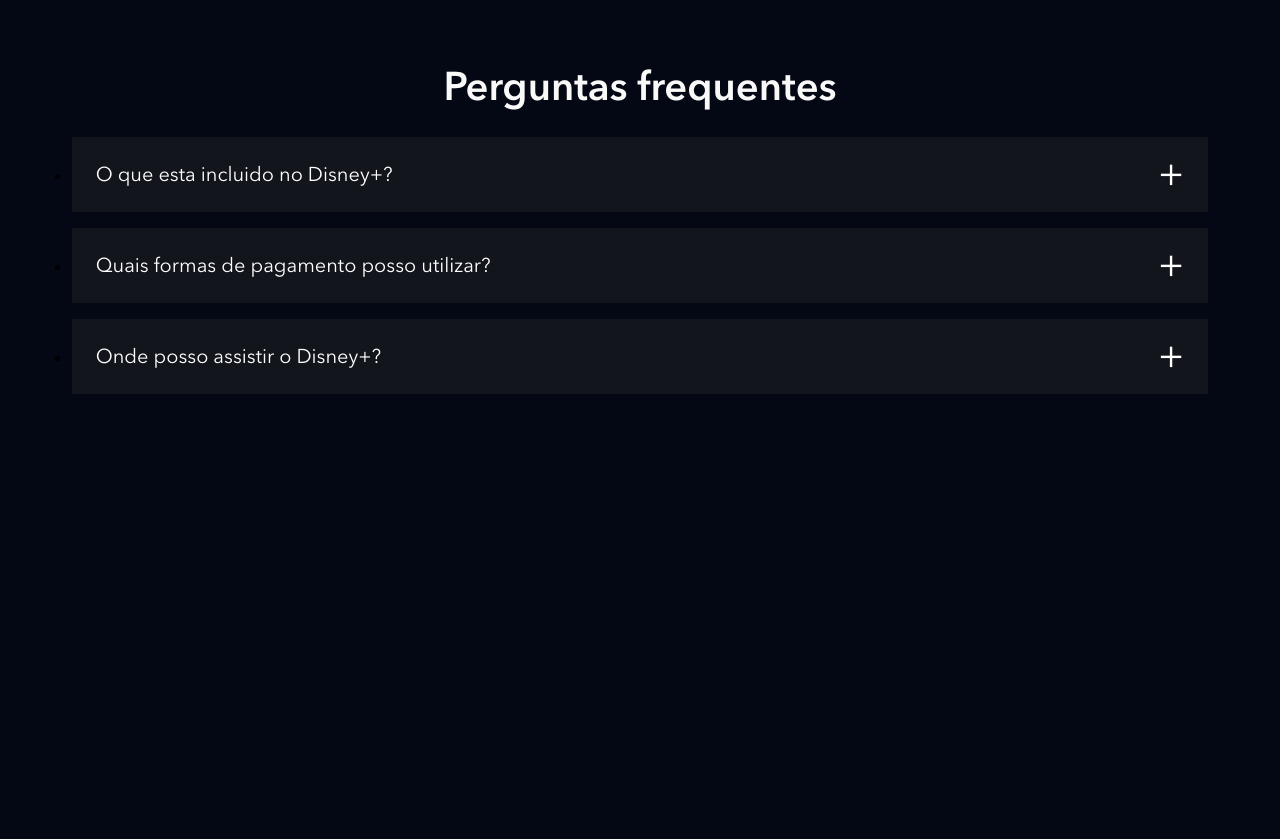
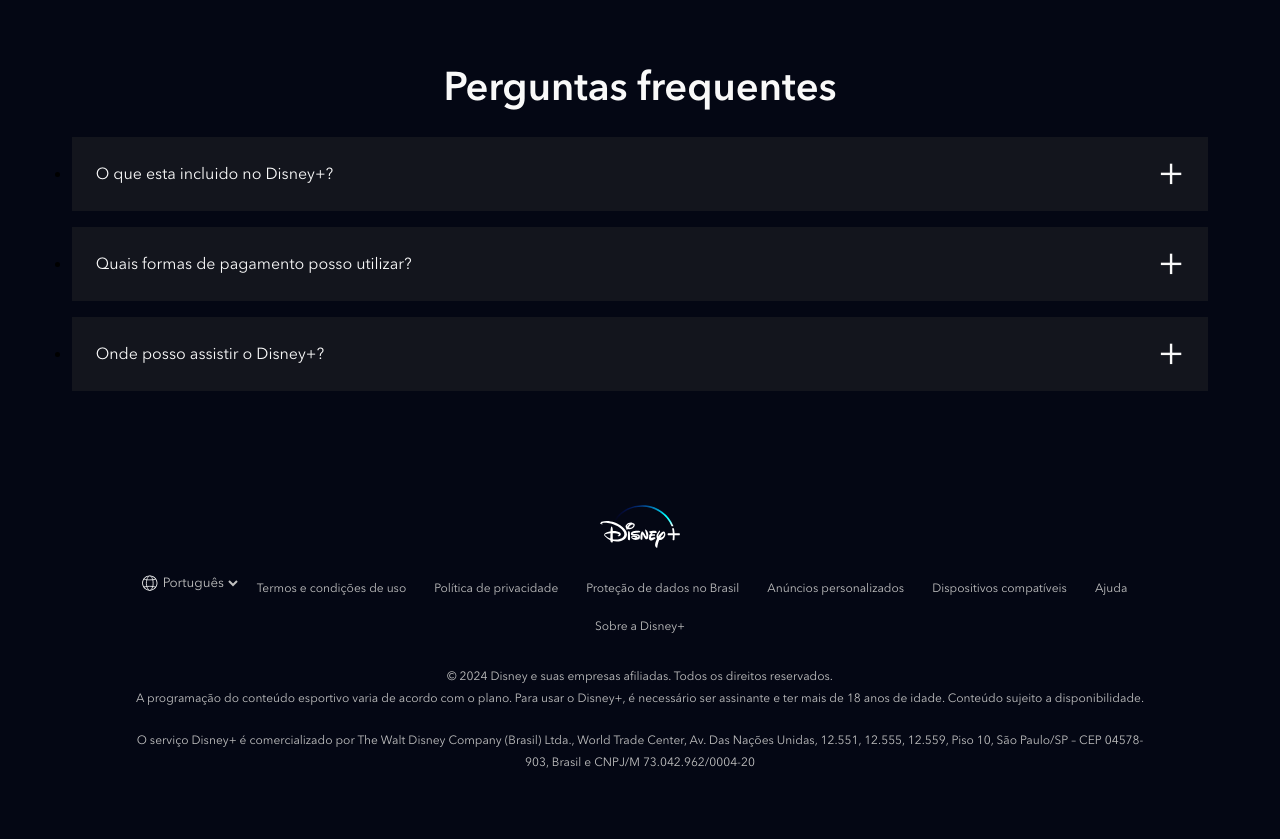
Before and after one commit to davidsaymon/disneyPlus, a website: page index.html in a window 1280 px wide. Shown: the part 4420-5259 px from the top of the page. Before the commit the page ends 4902 px from the top, so only its background shows below. Drawn offline with nearby package versions, Linux system fonts and the light colour scheme; files that its build step writes are made by us from their sources; files whose address does not match are found by name.

Commit message:
finalizaçao do rodapé

```diff
--- a/index.html
+++ b/index.html
@@ -284,7 +284,7 @@
         </h2>
         <ul class="faq__questions">
             <li class="faq__questions__item">
-                <div class="faq__questions__item__question" data-faq-question>
+                <div class="faq__questions__item__question faq text--secondary" data-faq-question>
                     O que esta incluido no Disney+?
                 </div> <!--faq__questions__item__question- O que esta incluido-->
                 <div class="faq__questions__item__answer text--big">
@@ -297,7 +297,7 @@
             </li>
 
             <li class="faq__questions__item">
-                <div class="faq__questions__item__question" data-faq-question>
+                <div class="faq__questions__item__question text--secondary" data-faq-question>
                     Quais formas de pagamento posso utilizar?
                 </div> <!--faq__questions__item__question Pagamento-->
                 <div class="faq__questions__item__answer text--big">
@@ -306,7 +306,7 @@
             </li>
 
             <li class="faq__questions__item" data-faq-question>
-                <div class="faq__questions__item__question">
+                <div class="faq__questions__item__question text--secondary">
                     Onde posso assistir o Disney+?
                 </div> <!--faq__questions__item__question onde assistir-->
                 <div class="faq__questions__item__answer text--big">
@@ -315,6 +315,53 @@
             </li>
         </ul>
     </section>
+
+
+    <footer class="footer">
+        <div class="footer__container">
+            <img class="footer__logo" src="/dist/images/disneyplus.svg" alt="Disney+">
+            <ul class="footer_links">
+                <li class="footer__links__item">
+                    <div class="idioma">
+                        <img src="/dist/images/icones/globe.svg" alt="globo">
+                    <select>
+                        <option>English</option>
+                        <option selected>Português</option>
+                    </select>
+                    </div> <!--Language-selector-->
+                </li>
+                <li class="footer__links__item">
+                    <a class="text--small" href="#">Termos e condições de uso</a>
+                </li> <!--termo e condições de uso-->
+                <li class="footer__links__item">
+                    <a class="text--small" href="#">Política de privacidade</a>
+                </li>
+                <li class="footer__links__item">
+                    <a class="text--small" href="#">Proteção de dados no Brasil</a>
+                </li>
+                <li class="footer__links__item">
+                    <a class="text--small" href="#">Anúncios personalizados</a>
+                </li>
+                <li class="footer__links__item">
+                    <a class="text--small" href="#">Dispositivos compatíveis</a>
+                </li>
+                <li class="footer__links__item">
+                    <a class="text--small" href="#">Ajuda</a>
+                </li>
+                <li class="footer__links__item">
+                    <a class="text--small" href="#">Sobre a Disney+</a>
+                </li>
+            </ul>
+            <p class="text--small">
+                © 2024 Disney e suas empresas afiliadas. Todos os direitos reservados. <br>
+                A programação do conteúdo esportivo varia de acordo com o plano. Para usar o Disney+, é necessário ser assinante e ter mais de 18 anos de idade. Conteúdo sujeito a disponibilidade.
+            </p>
+            <p class="text--small">
+                O serviço Disney+ é comercializado por The Walt Disney Company (Brasil) Ltda., World Trade Center, Av. Das Nações Unidas, 12.551, 12.555, 12.559, Piso 10, São Paulo/SP – CEP 04578-903, Brasil e CNPJ/M 73.042.962/0004-20
+            </p>
+        </div> <!--footer-->
+    </footer>
+
     <script src="/src/main.js"></script>
 </body>
 </html>
--- /dev/null
+++ b/src/styles/_footer.scss
@@ -0,0 +1,74 @@
+@use 'variaveis';
+
+.footer {
+    padding: 26px 8px;
+    &__container {
+        max-width: 1024px;
+        width: 100%;
+        margin: 0 auto;
+        text-align: center;
+        padding-bottom: 20px;
+    }
+
+    &__logo {
+        width: 80px;
+        margin: 0 auto 10px;
+    }
+
+    &__links
+    {
+        margin-bottom: 20px;
+        display: flex;
+        align-items: center;
+        flex-wrap: wrap;
+        justify-content: center;
+
+        &__item {
+            display: inline-flex;
+
+            align-items: center; /*extra*/
+            justify-content: center; /*extra*/
+            list-style: none; /*extra*/
+
+
+            a {
+                text-decoration: none;
+                padding: 8px 12px;
+                display: inline;
+
+                &:hover {
+                    color: variaveis.$corTextoSecundario;
+                }
+            }
+        }
+    }
+
+    p {
+        margin:20px 0 20px;
+    }
+}
+
+.idioma {
+    display: flex;
+    align-items: center;
+    justify-content: center; /*extra*/
+    img {
+        height: 18px;
+        width: 18px;
+    }
+
+    select {
+        background-color: transparent;
+        border: none;
+        color: variaveis.$corTextoPrincipal;
+        height: 38px;
+
+        &:hover {
+            color: variaveis.$corTextoSecundario;
+        }
+
+        option {
+            color: variaveis.$corDeFundo;
+        }
+    }
+}
--- a/src/styles/main.scss
+++ b/src/styles/main.scss
@@ -4,6 +4,7 @@
 @use 'plans';
 @use 'available-devices';
 @use 'faq';
+@use 'footer';
 
 
 @font-face {
@@ -39,9 +40,16 @@
     color: variaveis.$corTextoPrincipal;
 }
 
+
 @mixin title($fontSize: 40px) {
     @include text($fontSize);
     color:variaveis.$corTextoSecundario;
+}
+
+@mixin text-secondary($fontSize: 16px) {
+    font-size: $fontSize;
+    line-height: $fontSize + 10px;
+    color: variaveis.$corTextoSecundario;
 }
 
 .text--big {
@@ -54,6 +62,10 @@
 
 .text--small {
     @include text(12px);
+}
+
+.text--secondary {
+    @include text-secondary;
 }
 
 .link-text {
@@ -73,6 +85,8 @@
 .title--small {
     @include title(28px);
 }
+
+
 
 .button {
     display: block;
```
